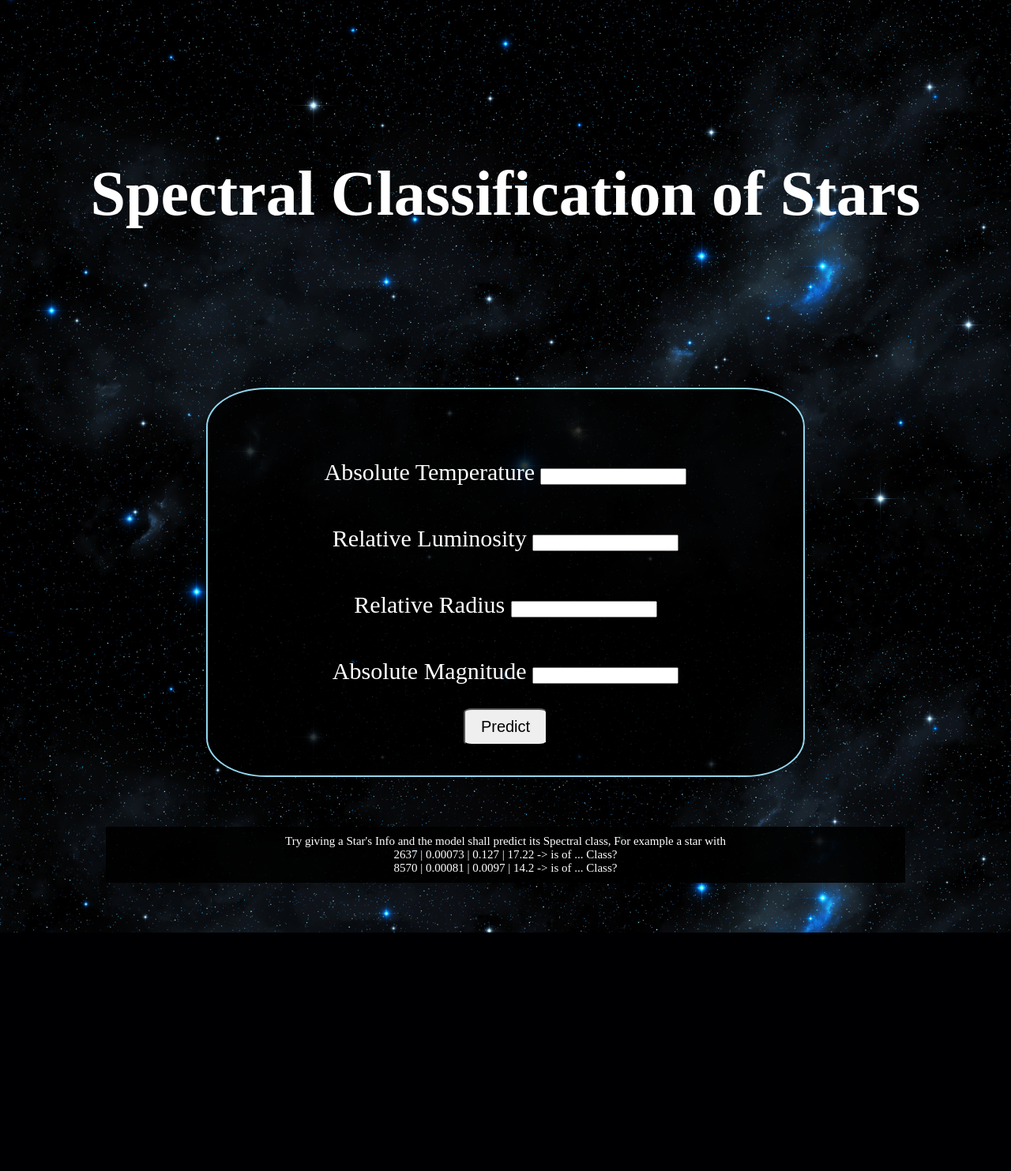
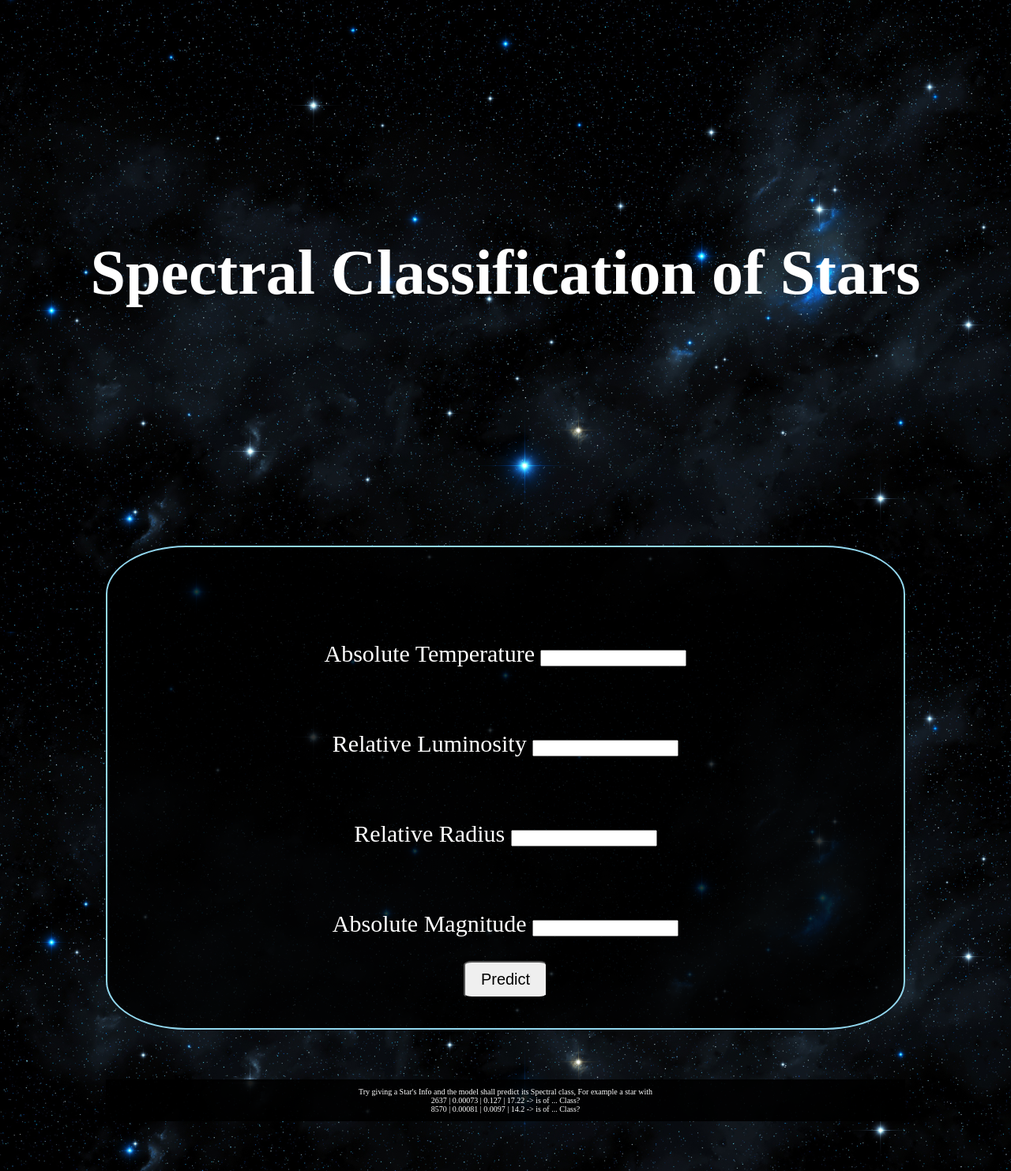
Before and after one commit to Iyola-Dsilva/Spectral-Classification-of-Stars, a Flask app: page / in a window 1280 px wide. Shown: the whole page at 79% size. Before the commit the page ends 1181 px from the top, so only its background shows below. Run offline with Flask 3, Linux system fonts and the light colour scheme; parts of the project's set-up code (start-up, migrations or seed data) failed here and were passed over.

Commit message:
Update home.html

```diff
--- a/templates/home.html
+++ b/templates/home.html
@@ -11,12 +11,12 @@
             }
 
             h1{
-                margin:200px 5%;
+                margin:300px 5%;
                 font-size: 80px;
             }
 
             form{
-                margin:2% 20%;
+                margin:2% 10%;
                 font-size:30px;
                 border: 2px solid rgb(146, 215, 238);
                 border-radius: 10%;
@@ -25,12 +25,12 @@
             }
 
             .in{
-                margin-top:50px;
+                margin-top:80px;
             }
             p{
                 background-color: rgba(0, 0,0, 0.9);
                 margin:5% 10%;
-                font-size:15px;
+                font-size:10px;
                 padding: 10px;
                 text-align: center;
             }
```
